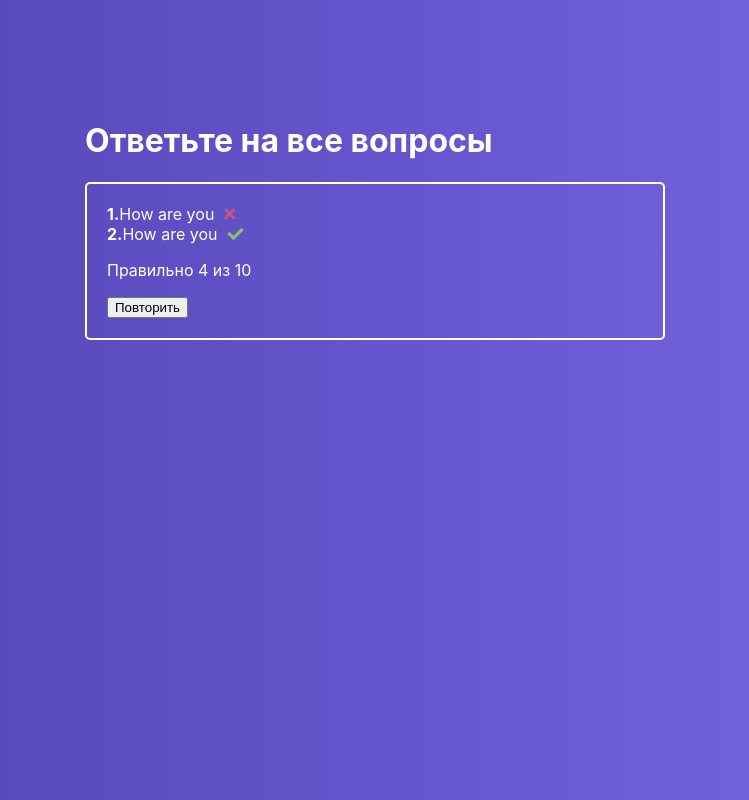
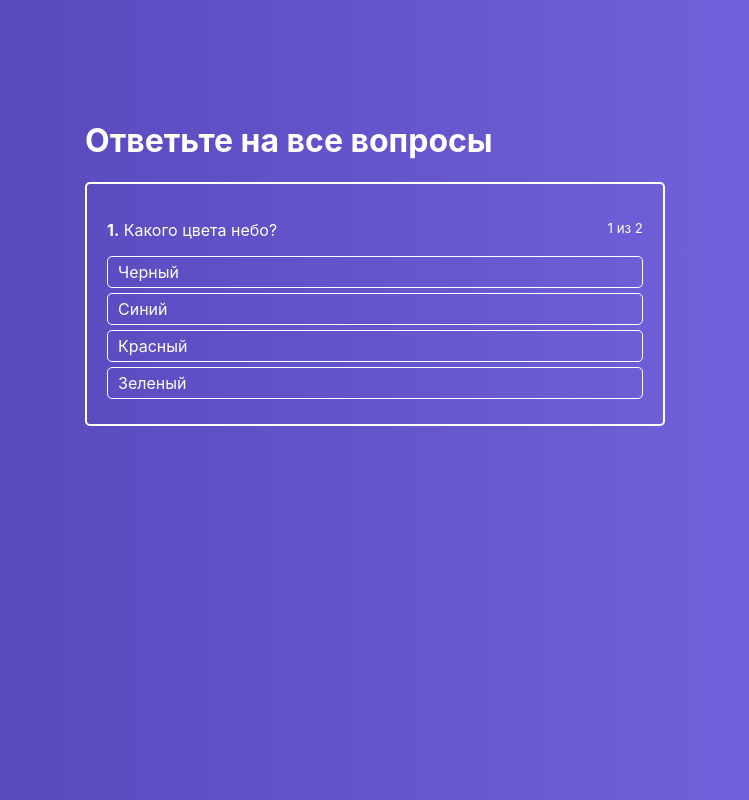
Before and after one commit to yam86rus/react-quiz, a React app: page / in a window 1280 px wide. Shown: the whole page, without its empty margins (265-1014 px from the left). Built offline with nearby package versions, Linux system fonts and the light colour scheme.

Commit message:
add button

```diff
--- a/src/components/FinishedQuiz/FinishedQuiz.js
+++ b/src/components/FinishedQuiz/FinishedQuiz.js
@@ -1,24 +1,38 @@
 import React from 'react'
 import classes from './FinishedQuiz.module.css'
+import Button from '../UI/Button/Button'
 
 const FinishedQuiz = props => {
+    const successCount = Object.keys(props.results).reduce((total, key)=>{
+        if (props.results[key] === 'success') {
+            total++
+        }
+        return total
+    }, 0)
     return (
         <div className={classes.FinishedQuiz}>
             <ul>
-                <li>
-                    <strong>1.</strong>
-                    How are you
-                    <i className={'fa fa-times ' + classes.error} />
-                </li>
-                <li>
-                    <strong>2.</strong>
-                    How are you
-                    <i className={'fa fa-check ' + classes.success} />
-                </li>
+                { props.quiz.map((quizItem, index) => {
+                const cls = [
+                    'fa',
+                    props.results[quizItem.id] === 'error' ? 'fa-times' : 'fa-check',
+                    classes[props.results[quizItem.id]]
+                ]
+                return (
+                    <li
+                    key={index}
+                    >
+                    <strong>{index +1}</strong>.&nbsp;
+                    {quizItem.question}
+                    <i className={cls.join(' ')} />
+                    </li>
+                )
+                }) }
             </ul>
-            <p>Правильно 4 из 10</p>
+            <p>Правильно {successCount} из {props.quiz.length}</p>
             <div>
-                <button>Повторить</button>
+                <Button onClick={props.onRetry} type='primary'>Повторить</Button>
+                <Button type='success'>Перейти в список тестов</Button>
             </div>
         </div>
     )
--- /dev/null
+++ b/src/components/UI/Button/Button.js
@@ -0,0 +1,21 @@
+import React from 'react'
+import classes from './Button.module.css'
+
+const Button = props => {
+    const cls = [
+        classes.Button,
+        classes[props.type]
+    ]
+
+    return (
+        <button
+        onClick={props.onClick}
+        className={cls.join(' ')}
+        disabled={props.disabled}
+        >
+            {props.children}
+        </button>
+    )
+}
+
+export default Button
--- /dev/null
+++ b/src/components/UI/Button/Button.module.css
@@ -0,0 +1,38 @@
+.Button{
+    display: inline-block;
+    padding: 10px 20px;
+    border-radius: 4px;
+    border: 1px solid #ccc;
+    color: #000;
+    margin-right: 15px;
+    text-transform: uppercase;
+    font-weight: bold;
+    font-size: 12px;
+}
+
+.Button:focus{
+    outline: none;
+}
+
+.Button:active{
+    box-shadow: inset 2px 2px 1px rgba(0, 0, 0, .3);
+}
+
+.Button:disabled{
+    background: #ccc;
+    color: #000;
+    cursor: not-allowed;
+}
+
+.error{
+    background: rgba(240, 87, 108, 1);
+}
+
+.success{
+    background: rgba(161, 240, 69, 1);
+}
+
+.primary{
+    background: #2884f6;
+    color: #fff;
+}
--- a/src/containers/Quiz/Quiz.js
+++ b/src/containers/Quiz/Quiz.js
@@ -5,9 +5,10 @@ import FinishedQuiz from '../../components/FinishedQuiz/FinishedQuiz'
 
 class Quiz extends Component {
     state = {
-        isFinished: true,
+        results: {}, // {[id]: 'succes' 'error'}
+        isFinished: false,
         activeQuestion: 0,
-        answerState: null,
+        answerState: null, // { [id]: 'succes' 'error' }
         quiz: [
             {
                 question: 'Какого цвета небо?',
@@ -43,10 +44,16 @@ class Quiz extends Component {
         }
 
         const question = this.state.quiz[this.state.activeQuestion]
+        const results = this.state.results
 
         if (question.rightAnswerId === answerId) {
+            if (!results[question.id]) {
+                results[question.id] ='success'
+            }
+
             this.setState({
-                answerState: {[answerId]: 'success'}
+                answerState: {[answerId]: 'success'},
+                results
             })
             const timeout = window.setTimeout(()=>{
             if (this.isQuizFinished()){
@@ -63,10 +70,11 @@ class Quiz extends Component {
                 window.clearTimeout(timeout)
             },1000)
 
-
         } else {
+            results[question.id]='error'
             this.setState({
-                answerState: {[answerId]: 'error'}
+                answerState: {[answerId]: 'error'},
+                results
             })
         }
 
@@ -76,7 +84,14 @@ class Quiz extends Component {
     isQuizFinished(){
         return this.state.activeQuestion + 1 === this.state.quiz.length
     }
-
+    retryHandler = () => {
+        this.setState({
+            activeQuestion:0,
+            answerState: null,
+            isFinished: false,
+            results: {}
+        })
+    }
     render() {
         return(
             <div className={classes.Quiz}>
@@ -86,7 +101,9 @@ class Quiz extends Component {
                     {
                         this.state.isFinished
                         ? <FinishedQuiz
-
+                        results={this.state.results}
+                        quiz={this.state.quiz}
+                        onRetry={this.retryHandler}
                         />
                         : <ActiveQuize
                         answers={this.state.quiz[this.state.activeQuestion].answers}
```
